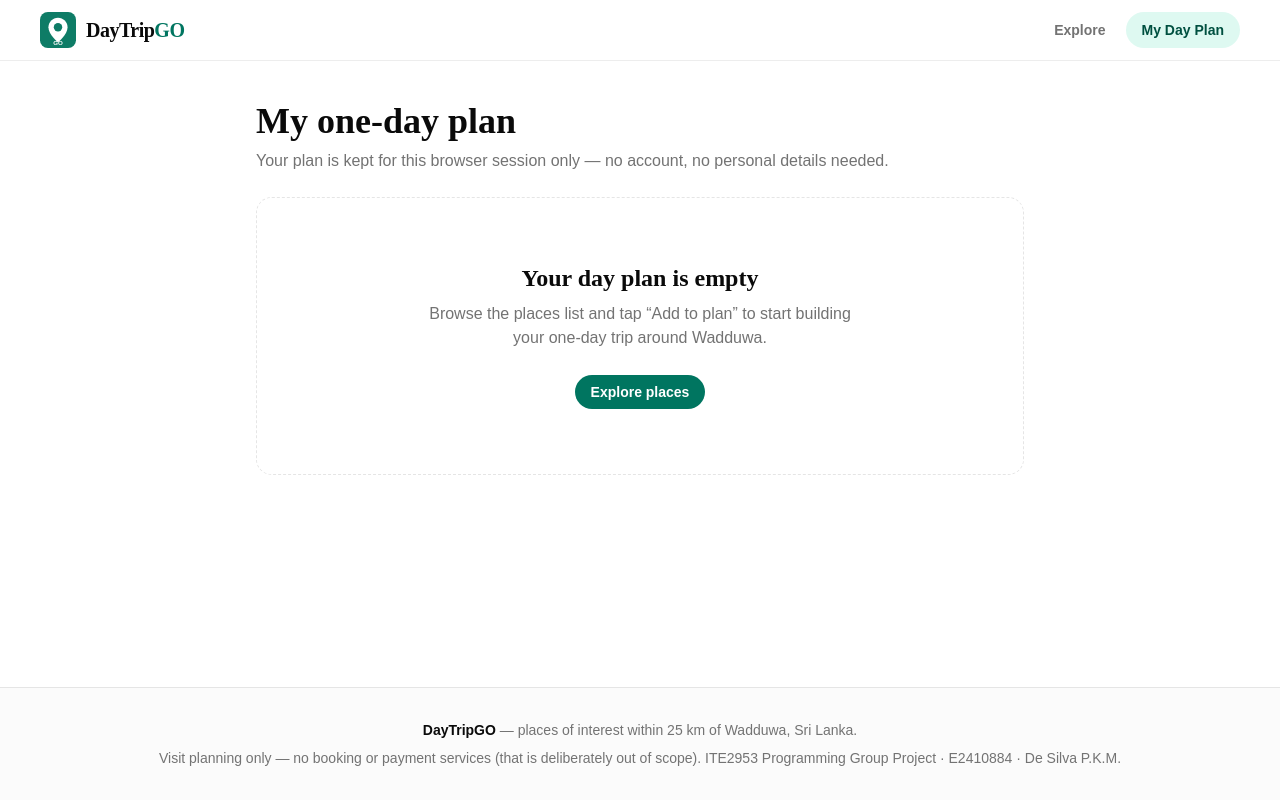
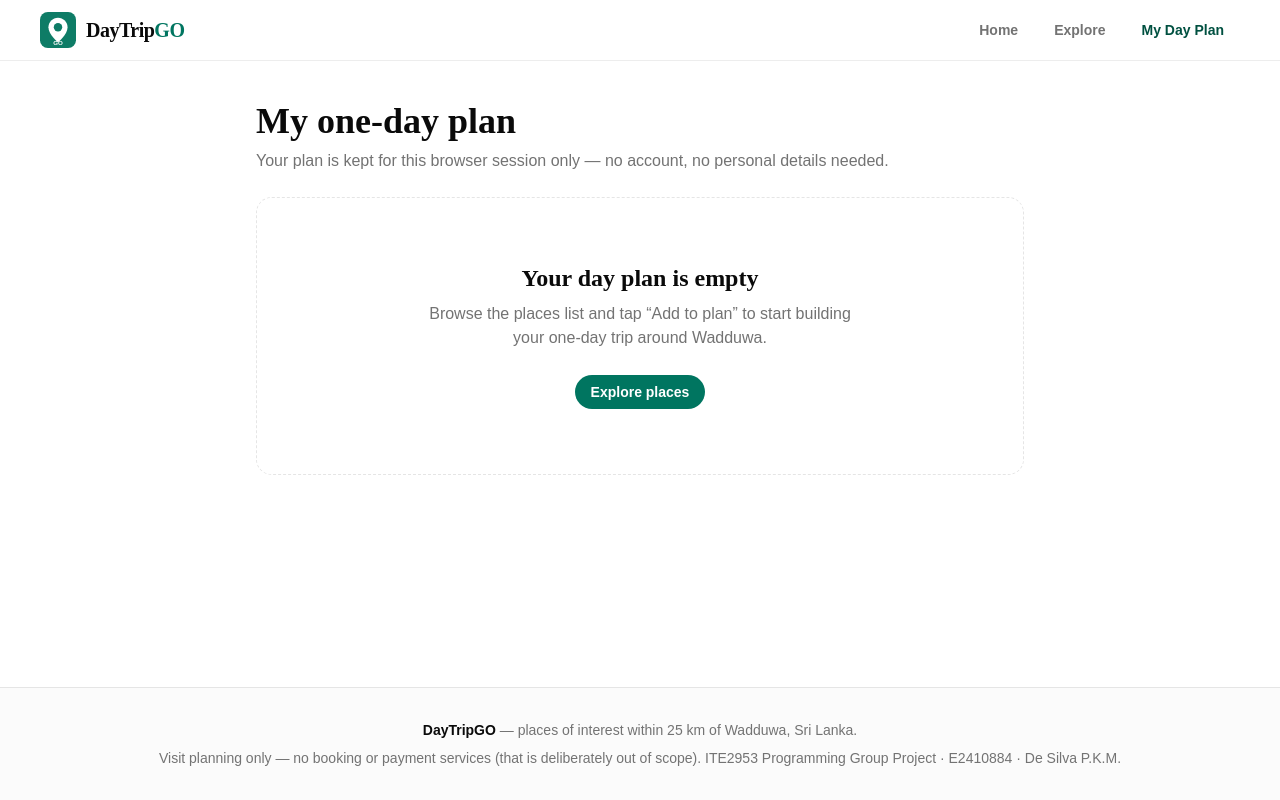
Before and after one commit to KMDS21/DayTripGo-Visit-Planner-and-Information-System, a React (Vite) app in the folder frontend/: page /visit-plan in a window 1280 px wide. Built offline with nearby package versions, Linux system fonts and the light colour scheme.

Commit message:
feat(frontend): show selected navbar item as green text and add home link

```diff
--- a/frontend/src/components/Layout/Navbar.jsx
+++ b/frontend/src/components/Layout/Navbar.jsx
@@ -1,23 +1,33 @@
-// Navbar — primary navigation (Explore, My Day Plan with count badge).
-// No admin link — the admin panel is reached only via the /admin URL.
+// Navbar — primary navigation (Home, Explore → the places list, My Day Plan).
+// Selected item shows green text only (no filled pill), per developer instruction.
 
-import { NavLink } from 'react-router-dom';
+import { NavLink, useLocation } from 'react-router-dom';
 import { useVisitPlan } from '../../hooks/useVisitPlan';
 
-const linkClass = ({ isActive }) =>
-  `rounded-full px-4 py-2 text-sm font-semibold transition-colors ${
-    isActive ? 'bg-brand-light text-brand-dark' : 'text-muted-foreground hover:bg-muted hover:text-foreground'
-  }`;
+const base = 'rounded-full px-4 py-2 text-sm font-semibold transition-colors';
+const active = 'text-brand-dark';
+const inactive = 'text-muted-foreground hover:bg-muted hover:text-foreground';
 
 export default function Navbar() {
   const { count } = useVisitPlan();
+  const { pathname, hash } = useLocation();
+
+  // Home is active on "/" with no anchor; Explore is active on "/#places".
+  const homeActive = pathname === '/' && !hash;
+  const exploreActive = pathname === '/' && hash === '#places';
 
   return (
     <nav className="flex flex-wrap items-center gap-1">
-      <NavLink to="/" end className={linkClass}>
+      <NavLink to="/" className={`${base} ${homeActive ? active : inactive}`}>
+        Home
+      </NavLink>
+      <NavLink to="/#places" className={`${base} ${exploreActive ? active : inactive}`}>
         Explore
       </NavLink>
-      <NavLink to="/visit-plan" className={linkClass}>
+      <NavLink
+        to="/visit-plan"
+        className={({ isActive }) => `${base} ${isActive ? active : inactive}`}
+      >
         My Day Plan
         {count > 0 && (
           <span className="ml-1.5 inline-flex h-5 min-w-5 items-center justify-center rounded-full bg-brand px-1.5 text-[11px] font-bold text-white">
```
